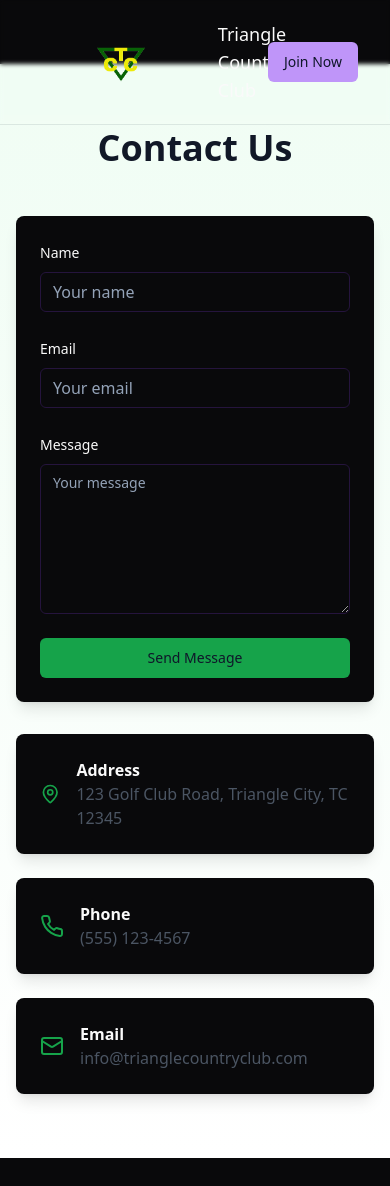
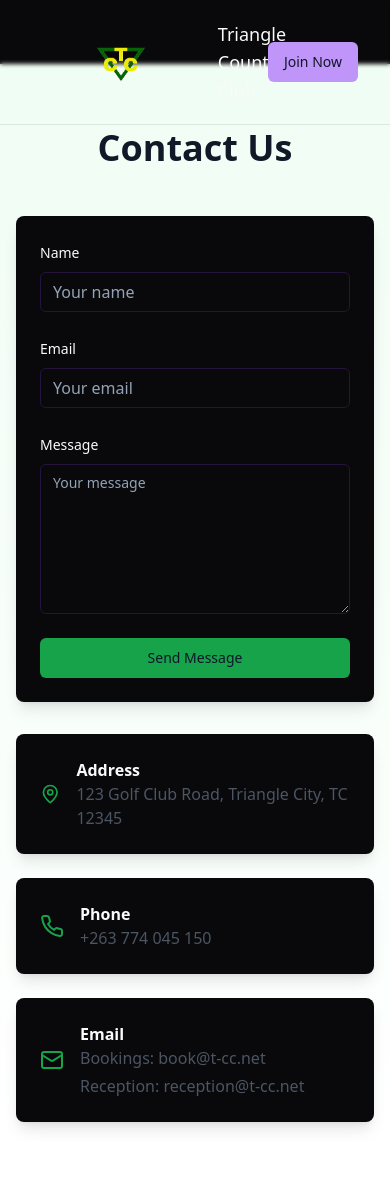
Before and after one commit to noxxy75/trianglecountryclub-a978515f, a React (Vite) app: page /contact in a window 390 px wide. Before the commit the page ends 1158 px from the top, so only its background shows below. Built offline with nearby package versions, Linux system fonts and the light colour scheme.

Commit message:
Add contact information
Updated the contact page with new email addresses and phone number for the Triangle Country Club.
[skip gpt_engineer]

```diff
--- a/src/pages/Contact.tsx
+++ b/src/pages/Contact.tsx
@@ -53,7 +53,7 @@ const Contact = () => {
                   <Phone className="h-6 w-6 text-green-600" />
                   <div>
                     <h3 className="font-semibold">Phone</h3>
-                    <p className="text-gray-600">(555) 123-4567</p>
+                    <p className="text-gray-600">+263 774 045 150</p>
                   </div>
                 </div>
               </CardContent>
@@ -65,7 +65,10 @@ const Contact = () => {
                   <Mail className="h-6 w-6 text-green-600" />
                   <div>
                     <h3 className="font-semibold">Email</h3>
-                    <p className="text-gray-600">info@trianglecountryclub.com</p>
+                    <div className="space-y-1">
+                      <p className="text-gray-600">Bookings: book@t-cc.net</p>
+                      <p className="text-gray-600">Reception: reception@t-cc.net</p>
+                    </div>
                   </div>
                 </div>
               </CardContent>
```
